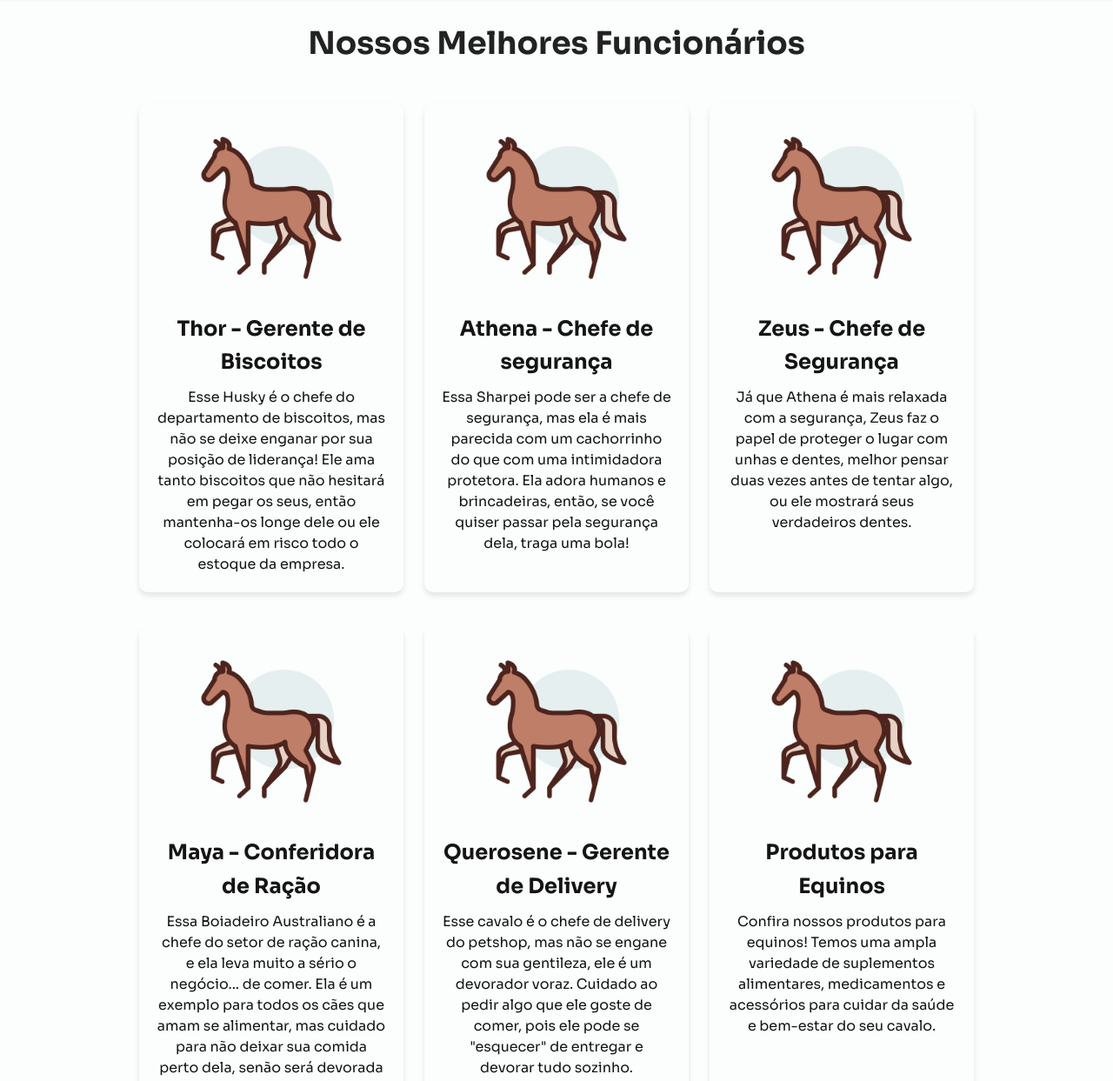
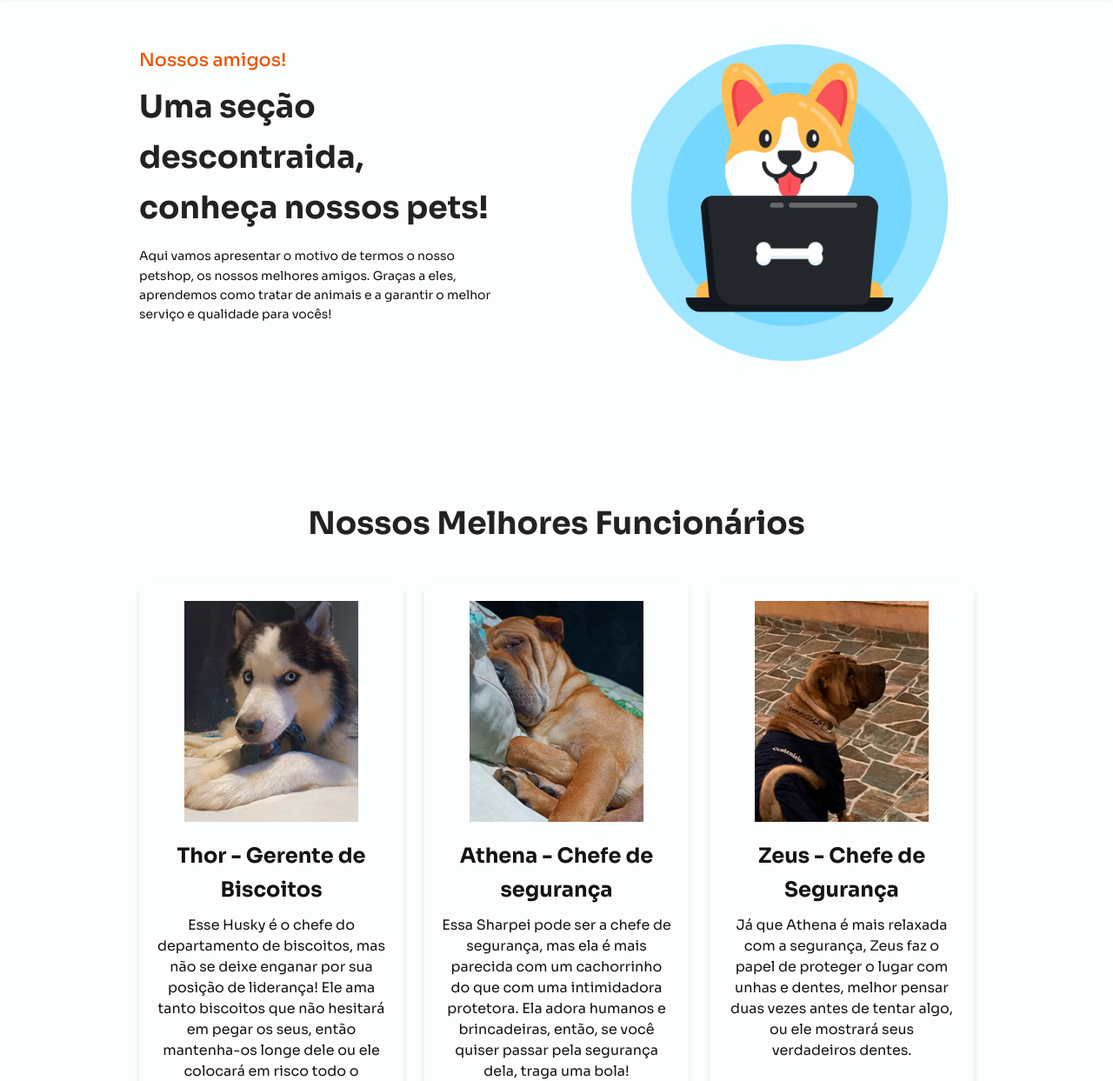
Before and after one commit to josegnilton/BelezaACasaDoCriador, a plain HTML site: page equipe.html in a window 1280 px wide. Shown: the part 75-1318 px from the top of the page at 87% size. Drawn offline with nearby package versions, Linux system fonts and the light colour scheme.

Commit message:
Finalização da página equipe, remoção da página produto e melhoria no código html

```diff
--- a/equipe.html
+++ b/equipe.html
@@ -19,7 +19,7 @@
 </head>
 
 <body>
-    <a href="#" class="scrolltop" id="scroll-top">
+    <a href="index.html#home" class="scrolltop" id="scroll-top">
         <i class="bx bx-chevron-up scrolltop_icon"></i>
     </a>
 
@@ -59,12 +59,29 @@
     </header>
 
     <main class="l-main">
+
+        <section class="section bd-container">
+            <div class="social_media_container bd-grid_social_media">
+                <div class="social_media_data">
+                    <span class="section-subtitle social_media_initial">Nossos amigos!</span>
+                    <h2 class="section-title social_media_initial">Uma seção descontraida, conheça nossos pets!</h2>
+                    <p class="social_media_description">
+                        Aqui vamos apresentar o motivo de termos o nosso petshop, os nossos melhores amigos. Graças a
+                        eles, aprendemos como tratar de animais
+                        e a garantir o melhor serviço e qualidade para vocês!
+                    </p>
+                </div>
+
+                <img src="assets/img/socialmediapet.PNG" alt="" class="social_media__img" />
+            </div>
+        </section>
+
         <section class="services section bd-container">
             <h2 class="section-title">Nossos Melhores Funcionários</h2>
 
             <div class="services_container bd-grid">
                 <div class="employee_content" id="employee_content_1">
-                    <img class="employee_img" src="assets/img/cavalo.png" alt="Foto de um Husky chamado Thor" />
+                    <img class="employee_img" src="assets/img/thor.png" alt="Foto de um Husky chamado Thor" />
                     <h3 class="employee_title">Thor - Gerente de Biscoitos</h3>
                     <p class="employee_description">
                         Esse Husky é o chefe do departamento de biscoitos, mas não se deixe enganar por sua posição de
@@ -74,7 +91,7 @@
                 </div>
 
                 <div class="employee_content" id="employee_content_2">
-                    <img class="employee_img" src="assets/img/cavalo.png" alt="Foto de uma Sharpei chamada Athena" />
+                    <img class="employee_img" src="assets/img/athena.png" alt="Foto de uma Sharpei chamada Athena" />
                     <h3 class="employee_title">Athena - Chefe de segurança</h3>
                     <p class="employee_description">
                         Essa Sharpei pode ser a chefe de segurança, mas ela é mais parecida com um cachorrinho do que
@@ -83,7 +100,7 @@
                     </p>
                 </div>
                 <div class="employee_content" id="employee_content_3">
-                    <img class="employee_img" src="assets/img/cavalo.png" alt="Foto de um Sharpei chamado Zeus" />
+                    <img class="employee_img" src="assets/img/zeus.png" alt="Foto de um Sharpei chamado Zeus" />
                     <h3 class="employee_title">Zeus - Chefe de Segurança</h3>
                     <p class="employee_description">
                         Já que Athena é mais relaxada com a segurança, Zeus faz o papel de proteger o lugar com unhas e
@@ -91,7 +108,7 @@
                     </p>
                 </div>
                 <div class="employee_content" id="employee_content_4">
-                    <img class="employee_img" src="assets/img/cavalo.png"
+                    <img class="employee_img" src="assets/img/maya.png"
                         alt="Foto de uma Boiadeiro Australiano chamada Maya" />
                     <h3 class="employee_title">Maya - Conferidora de Ração</h3>
                     <p class="employee_description">
@@ -101,7 +118,7 @@
                     </p>
                 </div>
                 <div class="employee_content" id="employee_content_5">
-                    <img class="employee_img" src="assets/img/cavalo.png" alt="Foto de um cavalo chamado Querosene" />
+                    <img class="employee_img" src="assets/img/querosene.png" alt="Foto de um cavalo chamado Querosene" />
                     <h3 class="employee_title">Querosene - Gerente de Delivery</h3>
                     <p class="employee_description">
                         Esse cavalo é o chefe de delivery do petshop, mas não se engane com sua gentileza, ele é um
@@ -111,11 +128,12 @@
                 </div>
 
                 <div class="employee_content" id="employee_content_6">
-                    <img class="employee_img" src="assets/img/cavalo.png" alt="" />
-                    <h3 class="employee_title">Produtos para Equinos</h3>
+                    <img class="employee_img" src="assets/img/apollo.png" alt="" />
+                    <h3 class="employee_title">Apollo - Recepcionista</h3>
                     <p class="employee_description">
-                        Confira nossos produtos para equinos! Temos uma ampla variedade de suplementos alimentares,
-                        medicamentos e acessórios para cuidar da saúde e bem-estar do seu cavalo.
+                        Apollo é um cachorro tão atencioso que, se você ficar doente, ele vai lhe trazer um saco de
+                        gelo, uma garrafa de água e um cartão de melhoras. Ele é tão fofo que, se você não gostar dele,
+                        ele vai continuar te amando mesmo assim.
                     </p>
                 </div>
             </div>
```
Also changed, not shown: index.html (+6 -12 lines), produtos.html (deleted, +0 -1 lines), assets/img/apollo.png (added), assets/img/athena.png (added), assets/img/maya.png (added), assets/img/querosene.png (added), assets/img/thor.png (added), assets/img/zeus.png (added).
